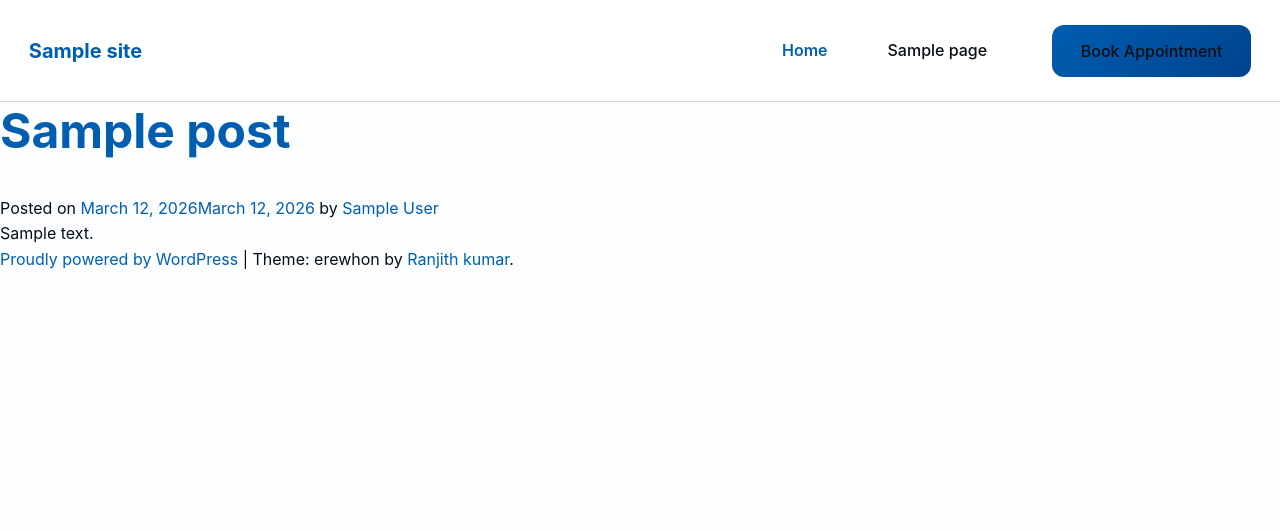
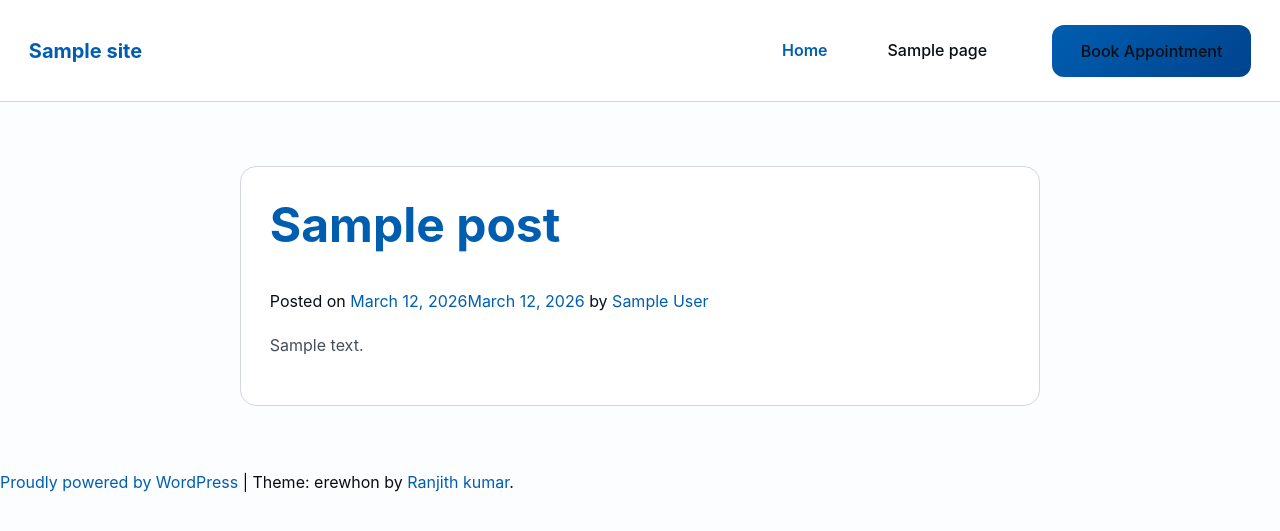
Before and after one commit to medicalindia/erewhon-medical-tourism, a WordPress theme: template index.php in a window 1280 px wide. Shown: the top 531 px of the page. Run offline with PHP 8.4 and a stand-in for WordPress, Linux system fonts and the light colour scheme; the site name, menu and one post (Sample post) are stand-ins, and other content is empty; some libraries are stand-ins or nearby versions.

Commit message:
Finalize Site-Wide Design System Updates
- **Navigation Logic:** Updated `assets/js/navigation.js` with improved accessibility (focus trapping, ARIA management) and smooth scrolling, fully compatible with the new CSS architecture.
- **Blog Templates:** Refactored `index.php` and `template-parts/content.php` to use the new Layout System (`.section`, `.container`) and Component classes (`.card`), ensuring blog posts match the new design standard.
- **CSS Architecture:** (Previous commits) Implemented full 5-layer CSS system with corrected naming (`token.css`, etc.) and layout philosophy.
- **Functions:** (Previous commits) Updated enqueue logic to load individual CSS files correctly.

Co-authored-by: medicalindia <257719335+medicalindia@users.noreply.github.com>

```diff
--- a/index.php
+++ b/index.php
@@ -16,18 +16,23 @@ get_header();
 ?>
 
 	<main id="primary" class="site-main">
+		<section class="section">
+			<div class="container container--narrow">
 
 				<?php
 				if ( have_posts() ) :
 
 					if ( is_home() && ! is_front_page() ) :
 						?>
-				<header>
-					<h1 class="page-title screen-reader-text"><?php single_post_title(); ?></h1>
+						<header class="mb-l">
+							<h1 class="h1"><?php single_post_title(); ?></h1>
 						</header>
 						<?php
 					endif;
+					?>
 
+					<div class="stack stack--xl">
+						<?php
 						/* Start the Loop */
 						while ( have_posts() ) :
 							the_post();
@@ -40,7 +45,10 @@ get_header();
 							get_template_part( 'template-parts/content', get_post_type() );
 
 						endwhile;
+						?>
+					</div>
 
+					<?php
 					the_posts_navigation();
 
 				else :
@@ -50,6 +58,8 @@ get_header();
 				endif;
 				?>
 
+			</div>
+		</section>
 	</main><!-- #main -->
 
 <?php
--- a/template-parts/content.php
+++ b/template-parts/content.php
@@ -9,18 +9,19 @@
 
 ?>
 
-<article id="post-<?php the_ID(); ?>" <?php post_class(); ?>>
+<article id="post-<?php the_ID(); ?>" <?php post_class( 'card' ); ?>>
+	<div class="card__content">
 		<header class="entry-header">
 			<?php
 			if ( is_singular() ) :
-			the_title( '<h1 class="entry-title">', '</h1>' );
+				the_title( '<h1 class="card__heading">', '</h1>' );
 			else :
-			the_title( '<h2 class="entry-title"><a href="' . esc_url( get_permalink() ) . '" rel="bookmark">', '</a></h2>' );
+				the_title( '<h2 class="card__heading"><a href="' . esc_url( get_permalink() ) . '" rel="bookmark">', '</a></h2>' );
 			endif;
 
 			if ( 'post' === get_post_type() ) :
 				?>
-			<div class="entry-meta">
+				<div class="card__meta mt-s">
 					<?php
 					erewhon_posted_on();
 					erewhon_posted_by();
@@ -29,9 +30,13 @@
 			<?php endif; ?>
 		</header><!-- .entry-header -->
 
+		<?php if ( has_post_thumbnail() ) : ?>
+			<div class="card__media mt-m rounded-l overflow-hidden">
 				<?php erewhon_post_thumbnail(); ?>
+			</div>
+		<?php endif; ?>
 
-	<div class="entry-content">
+		<div class="entry-content mt-m text-secondary">
 			<?php
 			the_content(
 				sprintf(
@@ -57,7 +62,8 @@
 			?>
 		</div><!-- .entry-content -->
 
-	<footer class="entry-footer">
+		<footer class="entry-footer mt-l border-top pt-m">
 			<?php erewhon_entry_footer(); ?>
 		</footer><!-- .entry-footer -->
+	</div>
 </article><!-- #post-<?php the_ID(); ?> -->
```
Lines whose indentation alone changed are shown as unchanged.
